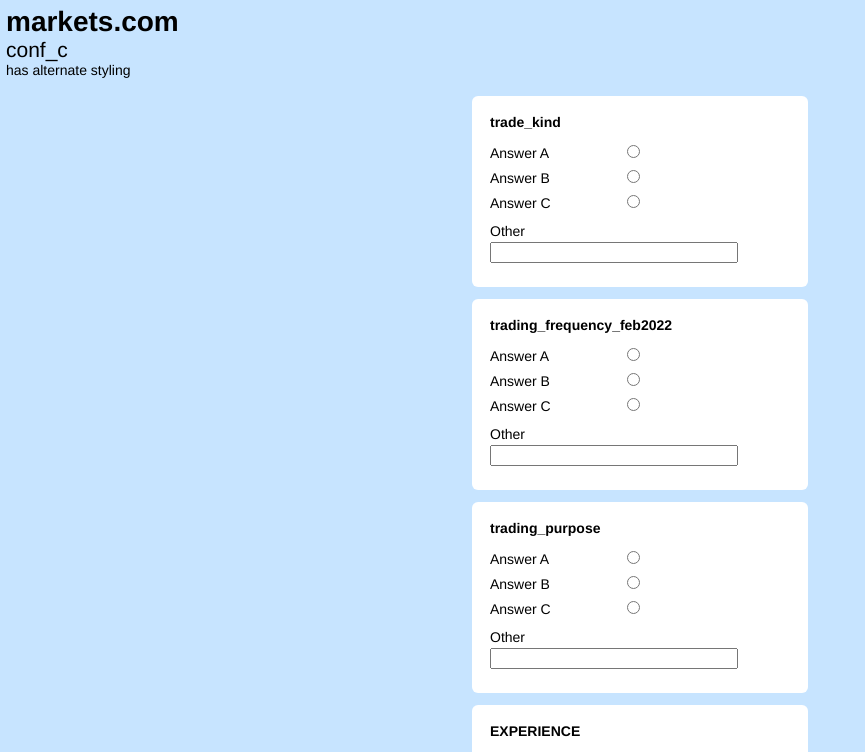
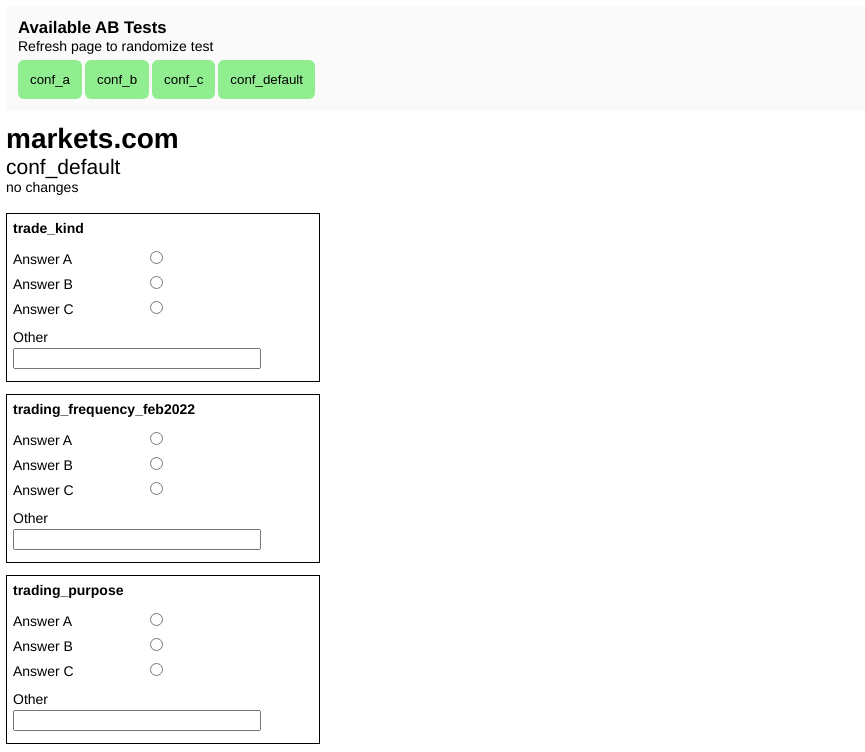
Before and after one commit to Adborowski/onboarding-react, a React (Vite) app: page / in a window 1280 px wide. Shown: the top 752 px of the page, without its empty margins (0-865 px from the left). Built offline with nearby package versions, Linux system fonts and the light colour scheme.

Commit message:
implemented AB test controls

```diff
--- a/src/App.tsx
+++ b/src/App.tsx
@@ -3,12 +3,7 @@
 import { useState, useEffect } from 'react'
 // import Question from './components/question/question'
 import QuestionList from './components/question/question'
-
-const getTestId = () => {
-   const testIds = ['conf_a', 'conf_b', 'conf_c', 'conf_default']
-   const randomId = Math.floor(Math.random() * testIds.length)
-   return testIds[randomId]
-}
+import TestControls from './components/test-controls/test-controls'
 
 // each time the app is re-rendered, a random AB Test config id is chosen, out of three:
 // conf_a - has question descriptions. See 'question-description.tsx' for a list of descriptions (not all questions have one for this test)
@@ -17,6 +12,13 @@
 
 const App = () => {
    const [questionsData, setQuestionsData] = useState<[]>()
+   const [testId, setTestId] = useState<string>('conf_default')
+
+   const getTestId = () => {
+      const testIds = ['conf_a', 'conf_b', 'conf_c', 'conf_default']
+      const randomId = Math.floor(Math.random() * testIds.length)
+      return testIds[randomId]
+   }
 
    // we fetch safecap questions from a JSON to have a base of dummy questions
    // they get dummy answers added in the frontend, in question.tsx
@@ -32,10 +34,11 @@
 
    useEffect(() => {
       console.log('questionsData', questionsData)
+      setTestId(getTestId)
    }, [questionsData])
 
    // pick a random testId
-   const testId = getTestId()
+   //  const testId = getTestId()
 
    // this is just for understanding of the test runner
    const testDescriptions: any = {
@@ -47,6 +50,7 @@
 
    return (
       <div className={`${styles.main} ${styles[testId]}`}>
+         <TestControls setTestId={setTestId} />
          <h1>markets.com</h1>
          <h2>{testId}</h2>
          <h3>{testDescriptions[testId]}</h3>
--- /dev/null
+++ b/src/components/test-controls/test-controls.module.scss
@@ -0,0 +1,22 @@
+.testControls {
+   margin-bottom: 12px;
+   background-color: #fafafa;
+   padding: 12px;
+   border-radius: 6px;
+   button {
+      border: none;
+      margin-right: 3px;
+      padding: 12px;
+      border-radius: 6px;
+      background-color: lightgreen;
+   }
+
+   h1 {
+      font-size: 1.2rem;
+   }
+
+   h2 {
+      font-size: 1rem;
+      margin-bottom: 6px;
+   }
+}
--- /dev/null
+++ b/src/components/test-controls/test-controls.tsx
@@ -0,0 +1,36 @@
+import styles from './test-controls.module.scss'
+
+const TestControls = (props: any) => {
+   const { setTestId } = props
+
+   // this is just for understanding of the test runner
+   const testDescriptions: any = {
+      conf_a: 'has question descriptions on some questions',
+      conf_b: 'only shows first 3 questions',
+      conf_c: 'has alternate styling',
+      conf_default: 'no changes',
+   }
+
+   const testIds = Object.keys(testDescriptions)
+   console.log(testIds)
+
+   return (
+      <div className={styles.testControls}>
+         <h1>Available AB Tests</h1>
+         <h2>Refresh page to randomize test</h2>
+         {testIds.map((testId) => {
+            return (
+               <button
+                  onClick={() => {
+                     setTestId(testId)
+                  }}
+               >
+                  {testId}
+               </button>
+            )
+         })}
+      </div>
+   )
+}
+
+export default TestControls
```
